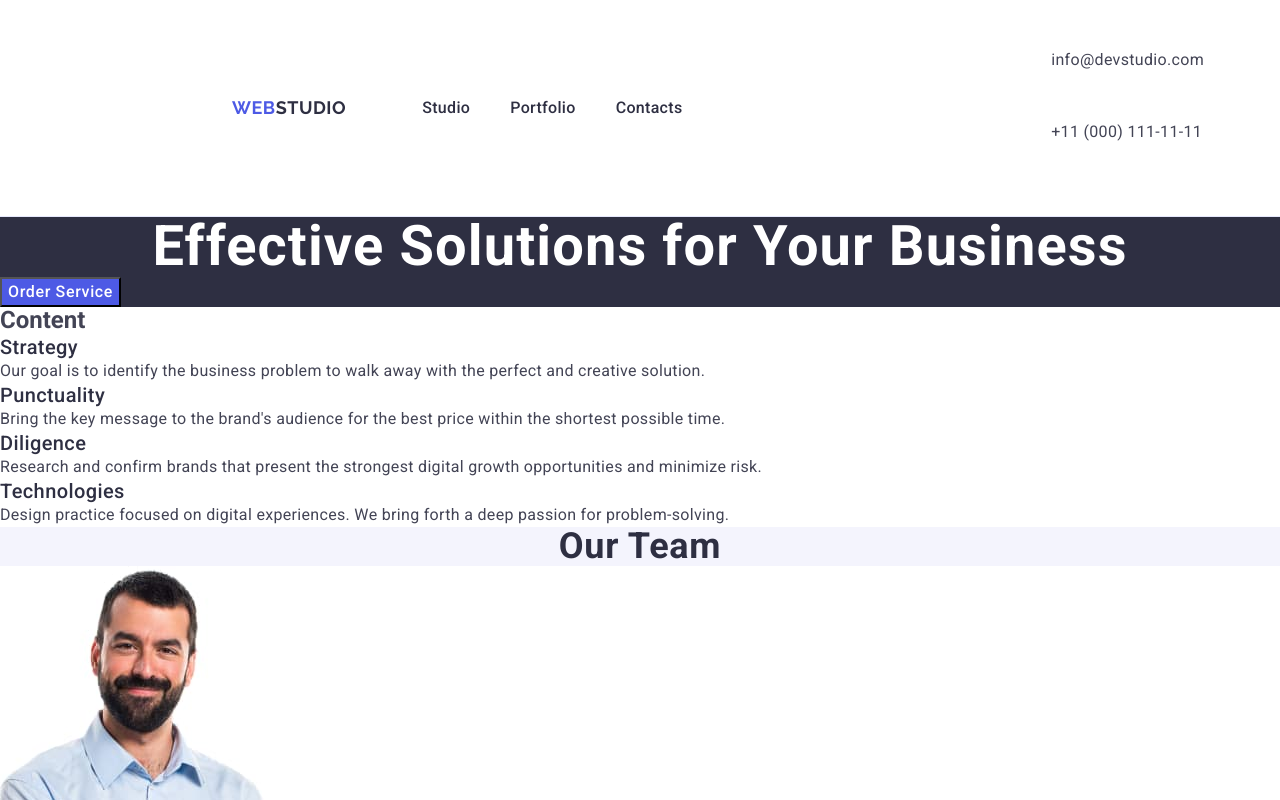
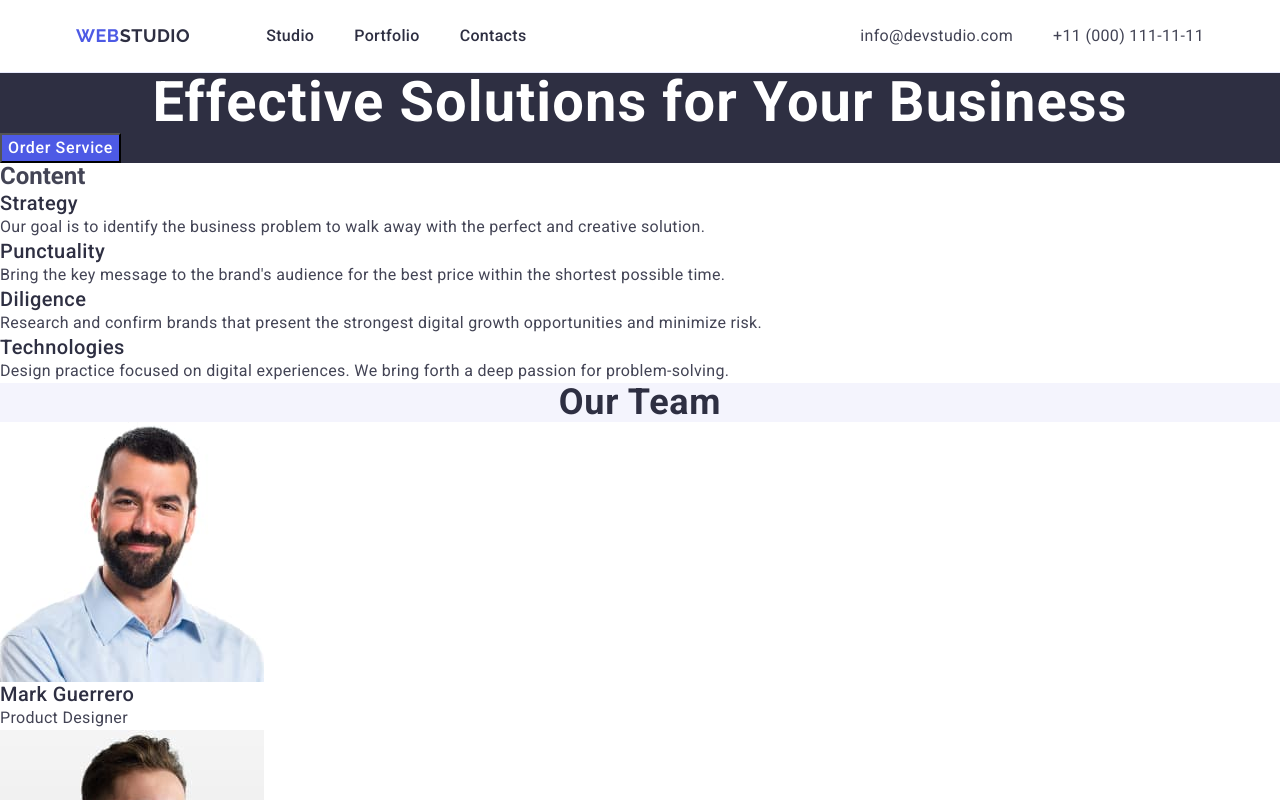
Before and after one commit to Moryak96/goit-markup-hw-03, a plain HTML site: page index.html in a window 1280 px wide. Shown: the top 800 px of the page. Drawn offline with nearby package versions, Linux system fonts and the light colour scheme.

Commit message:
New index/css

```diff
--- a/css/styles.css
+++ b/css/styles.css
@@ -1,10 +1,29 @@
-/* Common Styles */
-h1,h2,h3,h4,h5,h6,p {
+*,
+*::before,
+*::after {
+    box-sizing:border-box;
+}
+
+body {
+    font-family: "Roboto", sans-serif;
+    color: #434455;
+    background-color: #ffffff;
+}
+
+a {
+    text-decoration: none;
+}
+
+ul {
+    list-style-type: none;
+}
+
+h1,h2,h3,p {
     margin-top: 0;
     margin-bottom: 0;
 }
 
-ul,ol {
+ul {
     margin-top: 0;
     margin-bottom: 0;
     padding-left: 0;
@@ -13,134 +32,97 @@ padding-left: 0;
 img {
     display: block;
     max-width: 100%;
-height: auto;
+    object-fit: cover;
 }
 
-button {
-cursor: pointer;
+/* Header */
+
+.page-header {
+    flex-shrink: 0;
+    border-bottom: 1px solid #e7e9fc;
 }
 
-.list {
-list-style-type: none;
+.container {
+    max-width: 1158px;
+    margin: 0;
+    padding: 0 15px;
 }
 
-.link {
+.page-header .container {
+    display: flex;
+    max-width: 1158px;
+    margin: 0 auto;
+    padding: 0 15px;
+}
+
+.main-nav {
+    display: flex;
+    align-items: center;
+    margin-right: auto;
+}
+
+.logo-web {
+    font-family: "Raleway", sans-serif;
+    font-weight: 700;
+    font-size: 18px;
+    line-height: 1.17;
+    letter-spacing: 0.03em;
+    margin-right: 76px;
+    text-transform: uppercase;
+    color: #4d5ae5;
     text-decoration: none;
 }
 
-
-body {
-font-family: "Roboto", sans-serif;
-color: #434455;
-background-color: #ffffff;
+.logo-studio {
+    color: #2e2f42;
 }
 
-.visually-hidden {
-position: absolute;
-width: 1px;
-height: 1px;
-margin: -1px;
-border: 0;
-padding: 0;
-white-space: nowrap;
-clip-path: inset(100%);
-clip: rect(0 0 0 0);
-overflow: hidden;
+.page {
+    display: flex;
+    gap: 40px;
+    margin-right: auto;
 }
 
-.container {
-width: 1158px;
-font-style: normal;
-margin-left: auto;
-margin-right: auto;
-display: flex;
-justify-content: space-between;
-padding: 0 15px;
-}
-
-/* 1 Header (Styles) common */
-
-.top-nav {
-display: flex;
-align-items: center;
-width: 100%;
-max-width: 261px;
-justify-content: space-between;
-margin-top: 24px;
-margin-bottom: 24px;
-}
-
-.logo-web {
-font-family: 'Raleway', sans-serif;
-text-transform: uppercase;
-font-size: 18px;
-font-weight: 700;
-line-height: 1.17;
-letter-spacing: 0.03em;
-color: #4D5AE5;
-display: flex;
-margin-left: 156px;
-margin-right: 76px;
-}
-
-.logo-studio {
+.page .link {
+    display: block;
     color: #2E2F42;
-gap: 40px;
-}
-
-.menu-header {
-display: flex;
-column-gap: 40px;
-align-items: center;
-width: 100%;
-gap: 40px;
-padding: 24px 0;
-}
-
-.menu-item {
-padding-top: 24px;
-padding-bottom: 24px;
-}
-
-.header-list {
     font-size: 16px;
     font-weight: 500;
     line-height: 1.5;
     letter-spacing: 0.02em;
-color: #2E2F42;
+    padding: 24px 0;
 }
 
-.menu-item:hover,
-.menu-item:focus {
-color: #404bbf;
+.page .link:hover,
+.page .link:focus {
+    color: #404BBF
 }
 
-/* Contacts of Header */
-
-.top-header {
-padding-top: 24px;
-padding-bottom: 24px;
-border-bottom: 1px solid #e7e9fc;
+.adress-title {
+    font-style: normal;
 }
 
-.list-contacts {
-list-style-type: none;
+.page-adress {
     font-style: normal;
+    display: flex;
+    gap: 40px;
+}
+
+.page-adress .contacts {
+    display: block;
+    color: #434455;
     font-size: 16px;
     font-weight: 400;
     line-height: 1.5;
     letter-spacing: 0.02em;
     padding: 24px 0;
-color: #434455;
 }
 
-.list-contacts:hover {
-    color: #404bbf;
+.page-adress .contacts:hover,
+.page-adress .contacts:focus {
+    color: #404BBF
 }
 
-.list-contacts:focus {
-    color: #404bbf;
-}
 
 /* Section 1 */
 
--- a/index.html
+++ b/index.html
@@ -4,7 +4,6 @@
 <head>
     <meta charset="UTF-8">
     <meta name="viewport" content="width=device-width, initial-scale=1.0">
-    <!-- Google Fonts -->
     <link rel="preconnect" href="https://fonts.googleapis.com">
     <link rel="preconnect" href="https://fonts.gstatic.com" crossorigin>
     <link href="https://fonts.googleapis.com/css2?family=Raleway:wght@100;700&family=Roboto&display=swap"
@@ -12,43 +11,30 @@
     <link rel="preconnect" href="https://fonts.googleapis.com" />
     <link rel="preconnect" href="https://fonts.gstatic.com" crossorigin />
     <link href="https://fonts.googleapis.com/css2?family=Roboto:wght@400;500;700&display=swap" rel="stylesheet">
-    <!-- Modern-Normalize -->
     <link rel="stylesheet"
         href="https://cdnjs.cloudflare.com/ajax/libs/modern-normalize/2.0.0/modern-normalize.min.css">
     <link rel="stylesheet" href="./css/styles.css" />
     <title>WebStudio</title>
 </head>
 
-<!-- Body -->
-
-<body>
+<body class="body">
 
     <!-- Header -->
 
-    <header class="top-header">
+    <header class="page-header">
         <div class="container">
-            <nav class="top-nav">
-                <a class="logo-web link" href="./index.html">Web<span class="logo-studio">Studio</span></a>
-                <ul class="menu-header list">
-                    <li class="menu-item">
-                        <a class="link header-list" href="./index.html">Studio</a>
-                    </li>
-                    <li class="menu-item">
-                        <a class="link header-list" href="">Portfolio</a>
-                    </li>
-                    <li class="menu-item">
-                        <a class="link header-list" href="">Contacts</a>
-                    </li>
+            <nav class="main-nav">
+                <a href="./index.html" class="logo-web">Web<span class="logo-studio">Studio</span></a>
+                <ul class="page">
+                    <li><a href="./index.html" class="link">Studio</a></li>
+                    <li><a href="" class="link">Portfolio</a></li>
+                    <li><a href="" class="link">Contacts</a></li>
                 </ul>
             </nav>
-            <address id="Contacts" class="contacts">
-                <ul class="contact-adress">
-                    <li class="list-contacts">
-                        <a class="link list-contacts" href="mailto:info@devstudio.com">info@devstudio.com</a>
-                    </li>
-                    <li class="list-contacts">
-                        <a class="link list-contacts" href="tel:+110001111111">+11 (000) 111-11-11</a>
-                    </li>
+            <address class="adress-title">
+                <ul class="page-adress">
+                    <li><a href="mailto:info@devstudio.com" class="contacts">info@devstudio.com</a></li>
+                    <li><a href="tel:+110001111111" class="contacts">+11 (000) 111-11-11</a></li>
                 </ul>
             </address>
         </div>
```
Lines whose indentation alone changed are shown as unchanged.
